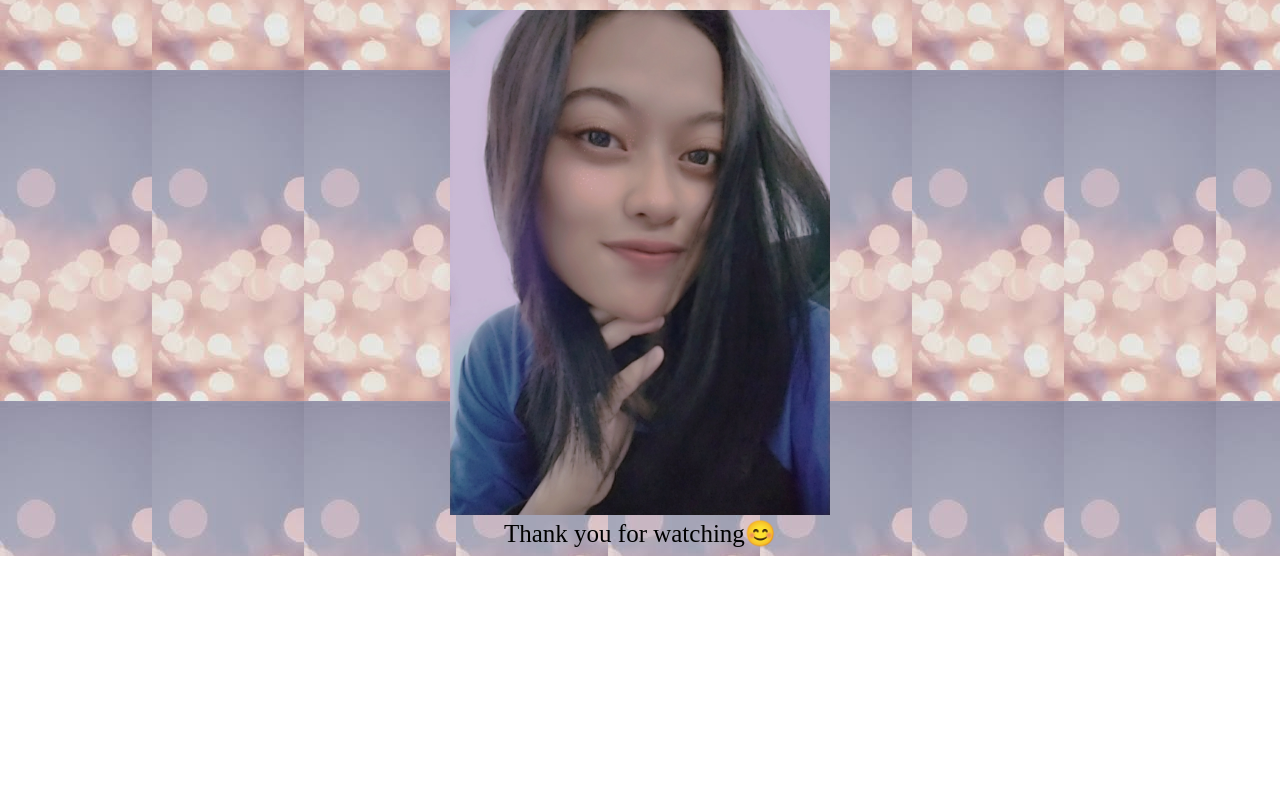
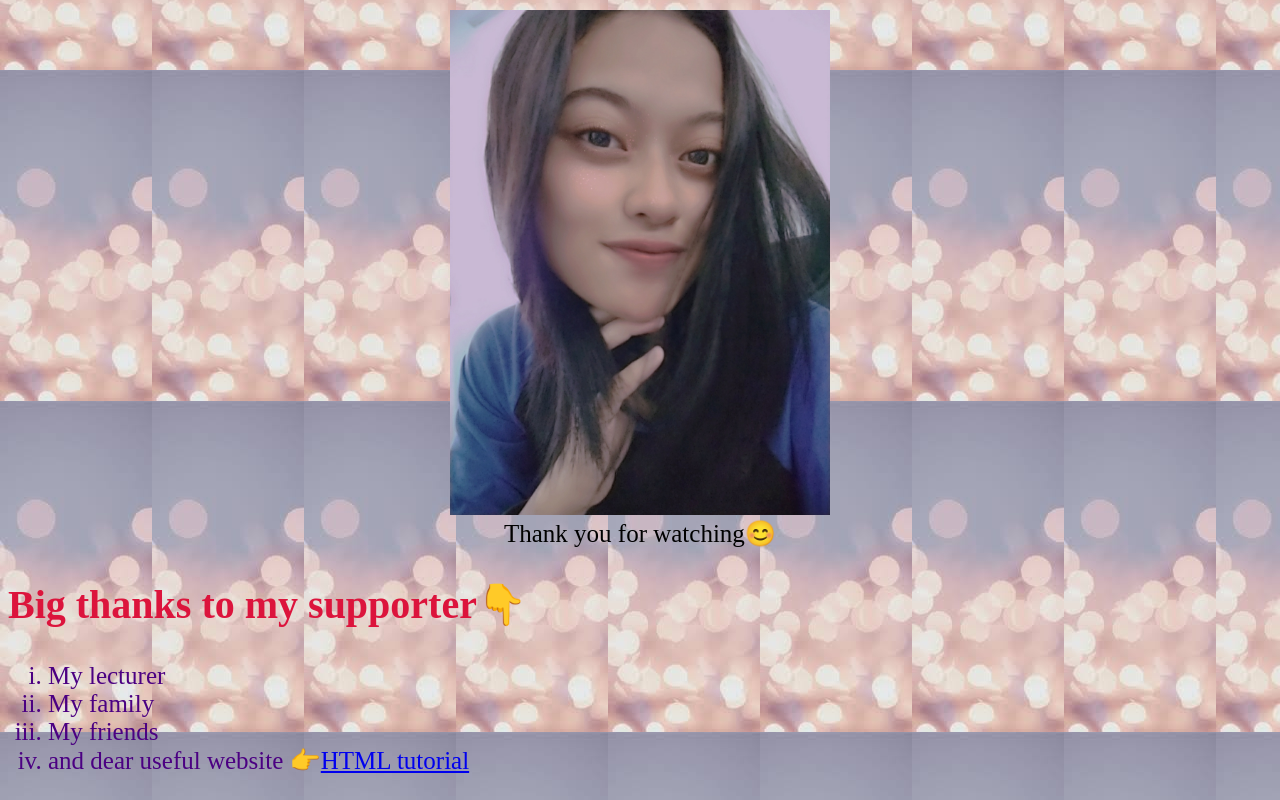
Before and after one commit to Dynamix99/website-personal, a plain HTML site: page index.html in a window 1280 px wide. Shown: the part 3240-4040 px from the top of the page. Before the commit the page ends 3796 px from the top, so only its background shows below. Drawn offline with Linux system fonts and the light colour scheme.

Commit message:
Update index.html

```diff
--- a/index.html
+++ b/index.html
@@ -27,6 +27,9 @@ p {
 h2 {color: crimson;
     font-size: 40px }
 figcaption{font-size: 25px}
+ol  {font-size:25px;
+      color: indigo
+    }
 </style>
 <body>
 
@@ -71,5 +74,14 @@ Your browser does not support the audio element.
 <h2>Good Night My Day &#128420;</h2>
 <center><img src=" beauty_20200325103755.jpg" alt="Trulli" style="width:30%"></center>
 <center><figcaption>Thank you for watching&#128522;</figcaption></center>
+
+<h2>Big thanks to my supporter&#128071;</h2>
+<ol type="i">
+  <li>My lecturer</li>
+  <li>My family</li>
+  <li>My friends</li>
+  <li>and dear useful website &#128073;<p1><a href="https://www.w3schools.com/html/">HTML tutorial</a></p1>
+    </li>
+</ol>
 </body>
 </html>
```
